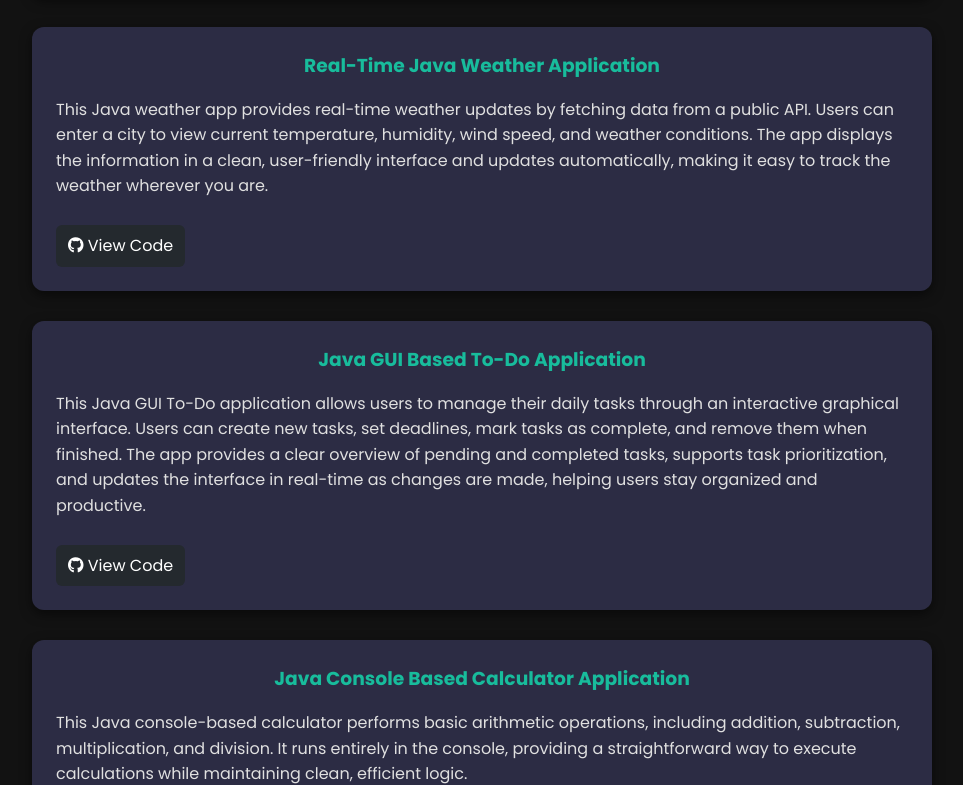
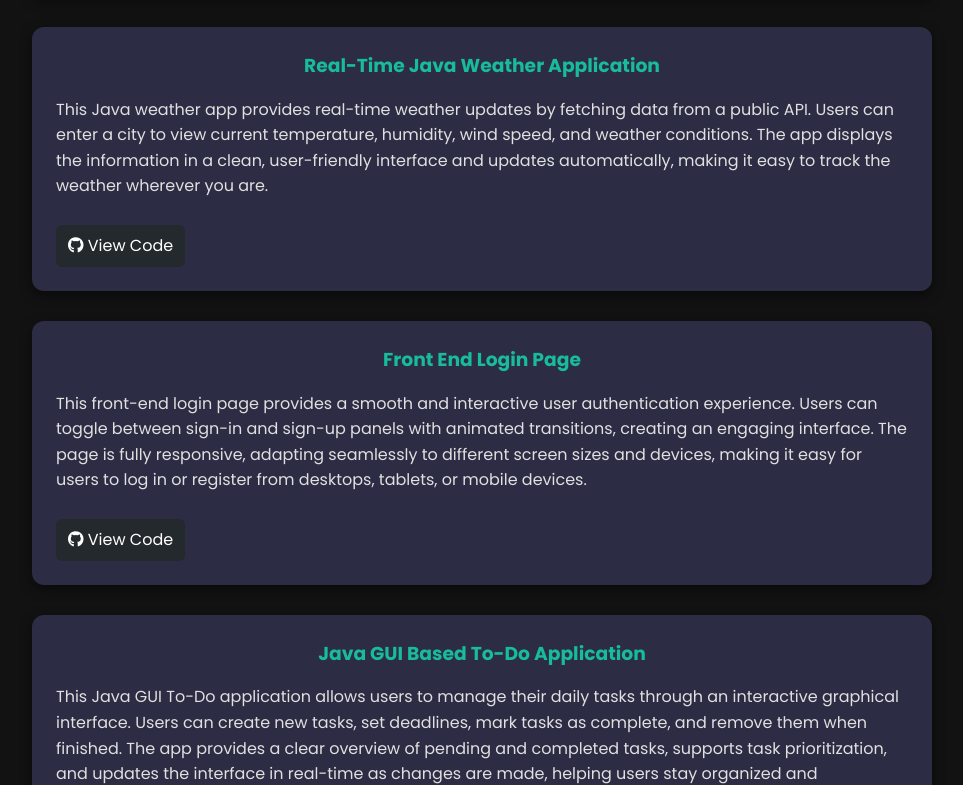
Before and after one commit to Jordan-360/jordan-360.github.io, a plain HTML site: page projects.html in a window 1280 px wide. Shown: the part 454-1239 px from the top of the page, without its empty margins (158-1121 px from the left). Drawn offline with Linux system fonts and the light colour scheme.

Commit message:
added a project to the projects page.

```diff
--- a/projects.html
+++ b/projects.html
@@ -43,6 +43,17 @@
      The app displays the information in a clean, user-friendly interface and updates automatically,
      making it easy to track the weather wherever you are.</p>
   <a href="https://github.com/Jordan-360/WeatherApp.git" target="_blank">
+    <i class="fab fa-github"></i> View Code
+  </a>
+</div>
+
+ <div class="project-card">
+  <h3>Front End Login Page</h3>
+  <p>This front-end login page provides a smooth and interactive user authentication experience.
+Users can toggle between sign-in and sign-up panels with animated transitions, creating an engaging interface.
+The page is fully responsive, adapting seamlessly to different screen sizes and devices,
+making it easy for users to log in or register from desktops, tablets, or mobile devices.</p>
+  <a href="https://github.com/Jordan-360/Front-End-LoginPage.git" target="_blank">
     <i class="fab fa-github"></i> View Code
   </a>
 </div>
```
